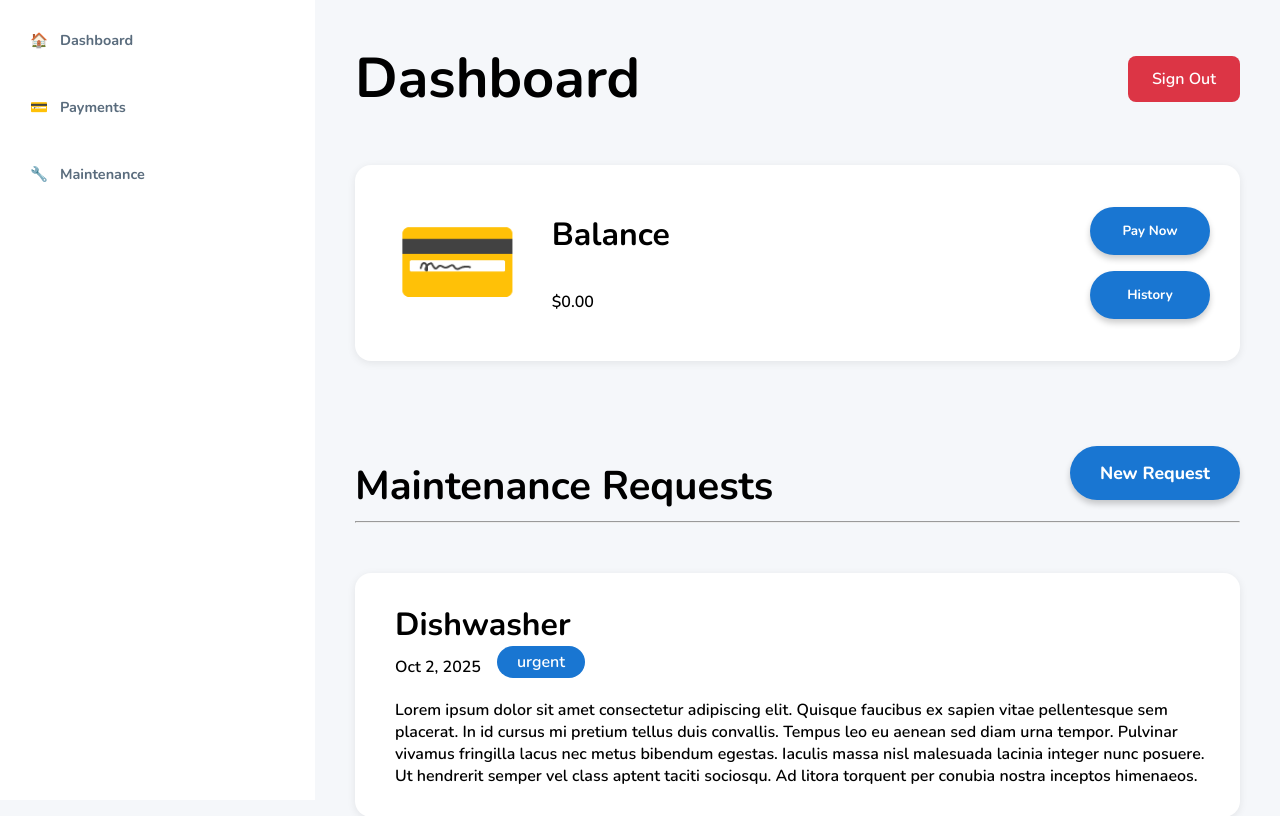
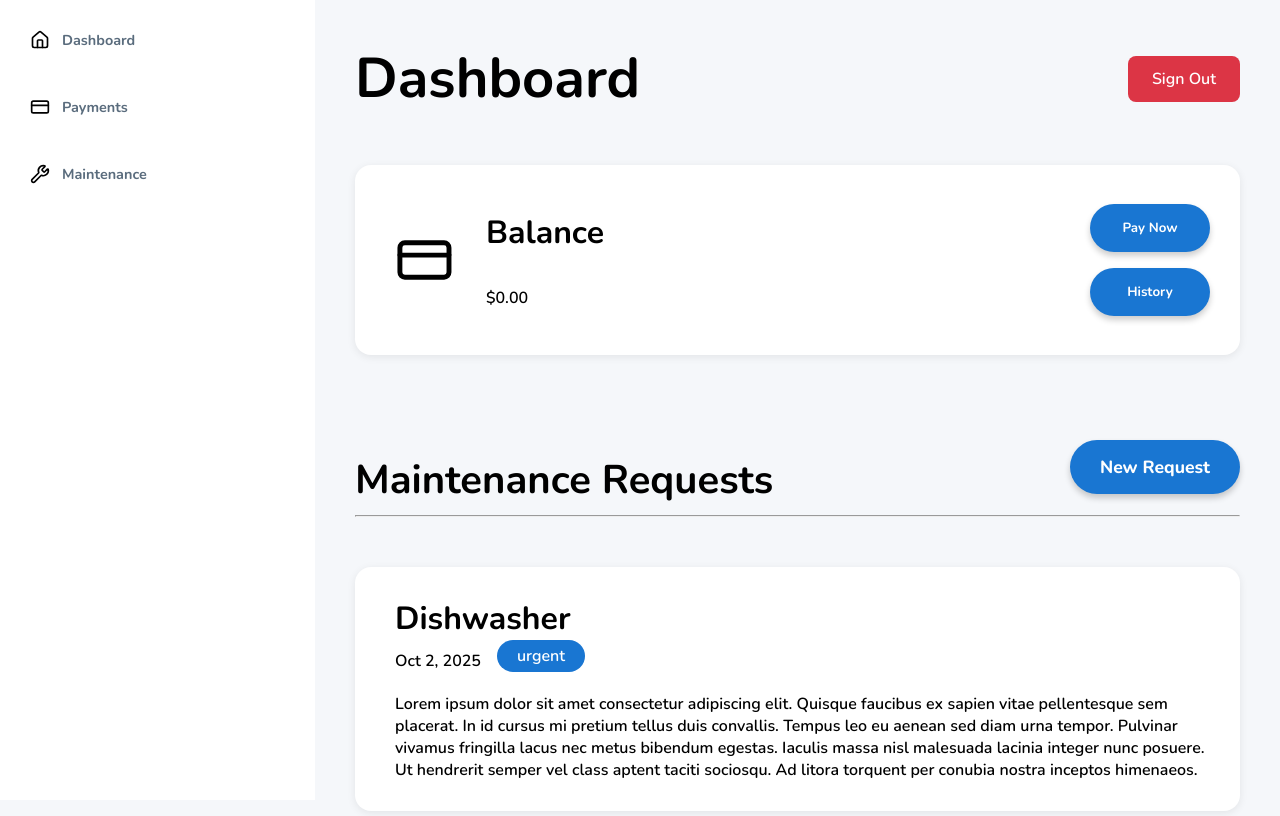
Before and after one commit to MikaelWeiss/villa, a React (Create React App) app: page /tenantDashboard in a window 1280 px wide. Shown: the top 816 px of the page. Built offline with nearby package versions, Linux system fonts and the light colour scheme; no server answers; the database is empty; sample sign-in values are in the browser's storage.

Commit message:
replaced emojis with icons

```diff
--- a/src/pages/tenant/TenantDashboard.js
+++ b/src/pages/tenant/TenantDashboard.js
@@ -4,8 +4,8 @@ import styles from "./TenantDashboard.module.css";
 import TenantMaintenanceList from "../../components/TenantMaintenanceList";
 import NewTicketModal from "../../components/NewTicketModal";
 import {useState} from "react";
-// Icon placeholders replaced with simple emoji to remove external dependency
 import { useAuth } from '../../authentication';
+import { Wrench, House, CreditCard } from "lucide-react";
 
 
 function TenantDashboard() {
@@ -16,19 +16,19 @@ function TenantDashboard() {
             {
                 name: "Dashboard",
                 id: crypto.randomUUID(),
-                icon: <span role="img" aria-label="home">🏠</span>,
+                icon: <House size={20} />,
                 path: "/tenantDashboard",
             },
             {
                 name: "Payments",
                 id: crypto.randomUUID(),
-                icon: <span role="img" aria-label="card">💳</span>,
+                icon: <CreditCard size={20} />,
                 path: "/tenantPayments",
             },
             {
                 name: "Maintenance",
                 id: crypto.randomUUID(),
-                icon: <span role="img" aria-label="wrench">🔧</span>,
+                icon: <Wrench size={20} />,
                 path: "/tenantMaintenance"
             }
         ]}
@@ -87,7 +87,7 @@ function TenantDashboard() {
                 </div>
                 <div className={styles.cardContainer}>
                     <TenantPreviewCard
-                        icon={<span style={{fontSize: 100}} role="img" aria-label="card">💳</span>}
+                        icon={<CreditCard size={130} />}
                         infoComponent={balanceContent}
                         buttons={[
                             {link: "#", text: "Pay Now"},
```
